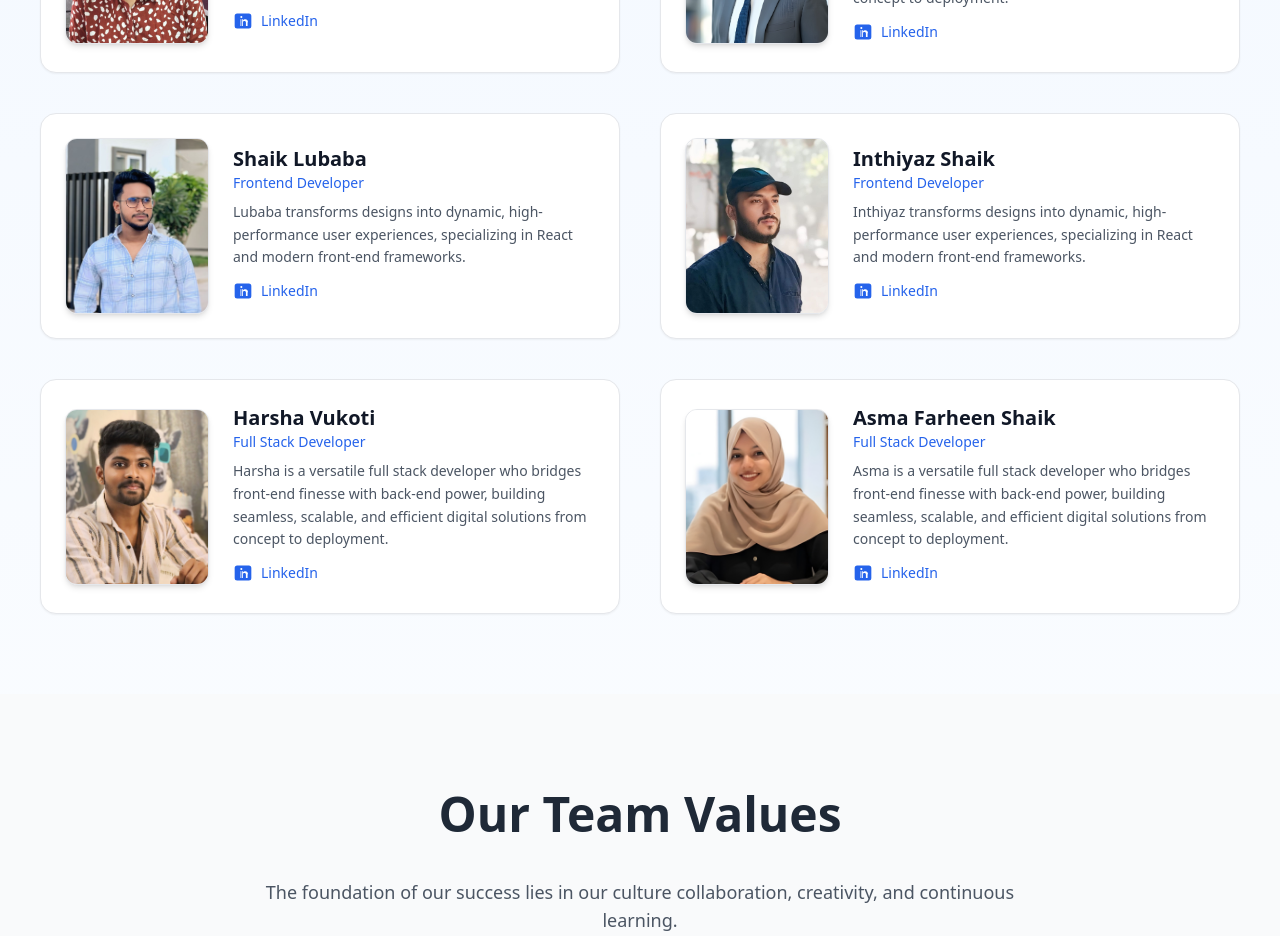
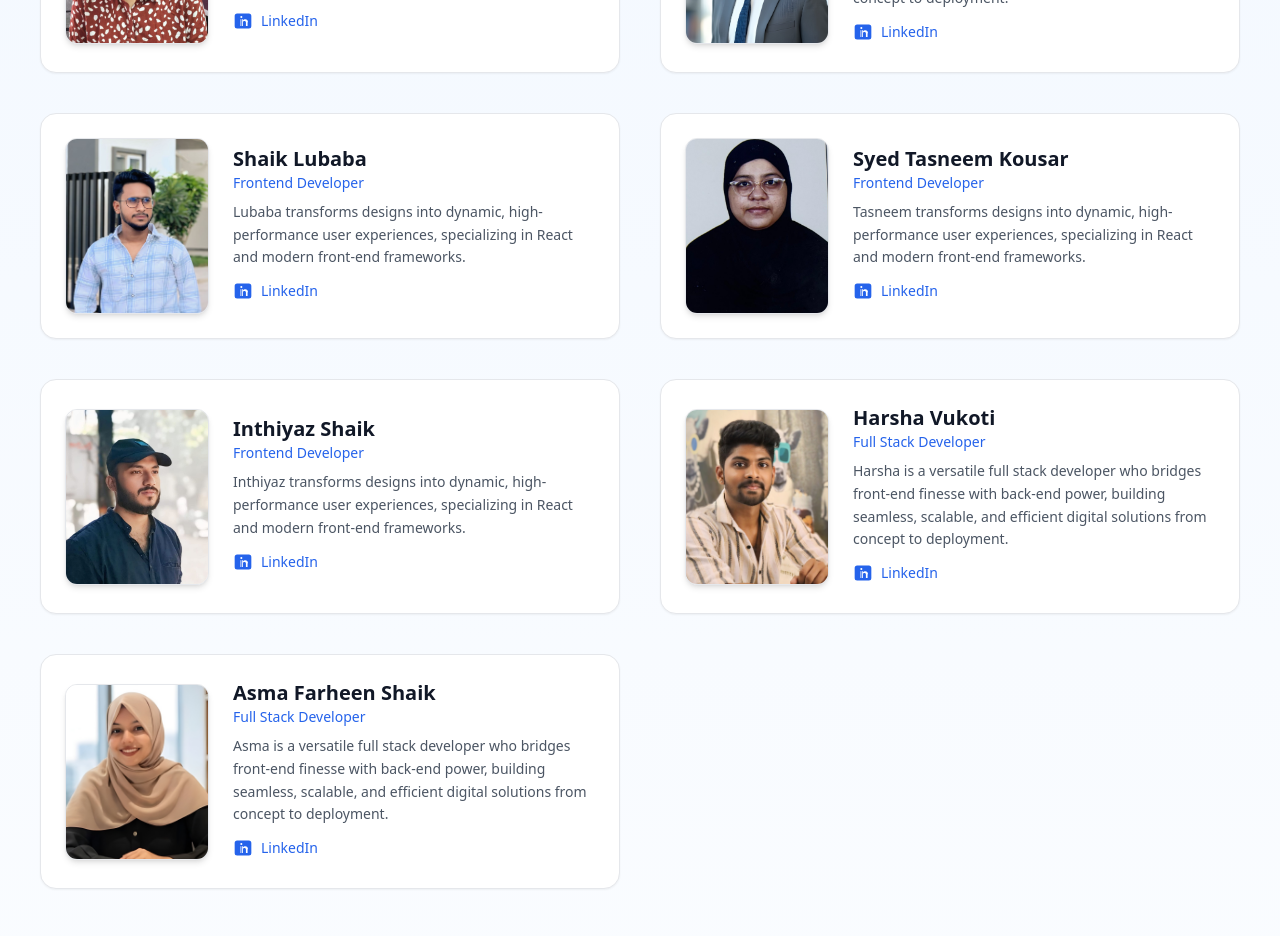
Before and after one commit to mdfirdause7224/my-next-app, a Next.js app: page /team in a window 1280 px wide. Shown: the part 1060-1996 px from the top of the page. Built offline with nearby package versions, Linux system fonts and the light colour scheme.

Commit message:
added team member

```diff
--- a/src/app/team/page.tsx
+++ b/src/app/team/page.tsx
@@ -60,6 +60,13 @@ const teamMembers = [
     image: '/lubaba.jpg',
     linkedin: 'https://www.linkedin.com/in/shaiklubaba/',
     bio: 'Lubaba transforms designs into dynamic, high-performance user experiences, specializing in React and modern front-end frameworks.',
+  },
+  {
+    name: 'Syed Tasneem Kousar',
+    role: 'Frontend Developer',
+    image: '/tasneem.jpeg',
+    linkedin: 'https://www.linkedin.com/in/tasneem-kouser-syed/',
+    bio: 'Tasneem transforms designs into dynamic, high-performance user experiences, specializing in React and modern front-end frameworks.',
   },
   {
     name: 'Inthiyaz Shaik',
```
Also changed, not shown: public/tasneem.jpeg (added).
